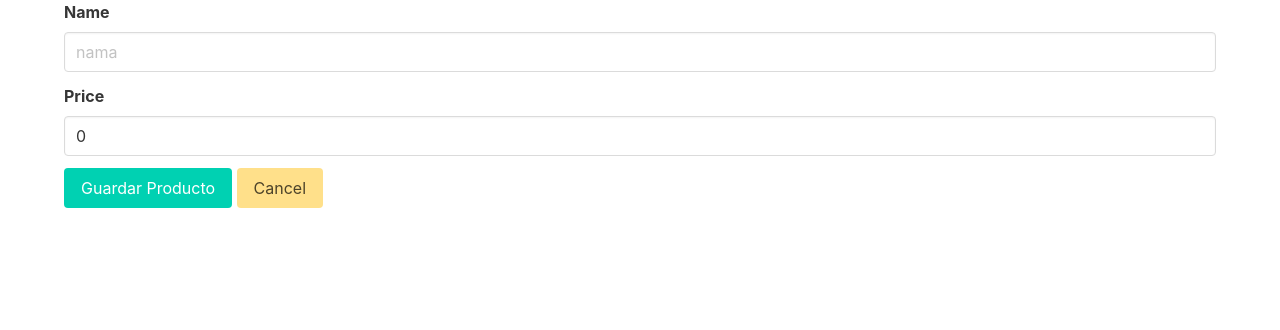
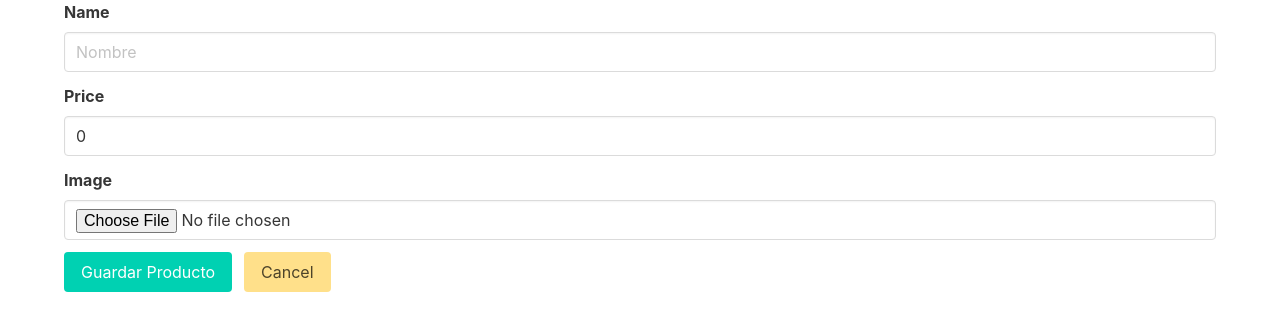
Before and after one commit to AuraRenPer/examen-BH, a React (Create React App) app: page /add in a window 1280 px wide. Shown: the top 330 px of the page. Built offline with nearby package versions, Linux system fonts and the light colour scheme.

Commit message:
Modifications in Add Product

```diff
--- a/src/components/AddProduct.js
+++ b/src/components/AddProduct.js
@@ -1,35 +1,89 @@
-import React, { useState } from 'react'
-import { useNavigate } from 'react-router-dom'
-import axios from 'axios'
+import React, { useState } from 'react';
+import { useNavigate } from 'react-router-dom';
+import axios from 'axios';
+
+import 'bulma/css/bulma.min.css';
+
 const AddProduct = () => {
-    const [nombre, setTitle] = useState('')
-    const [precio, setPrice] = useState(0)
-    const navigate = useNavigate()
+    const [nombre, setTitle] = useState('');
+    const [precio, setPrice] = useState(0);
+    const [imagen, setImage] = useState(null);
+    const navigate = useNavigate();
+
     const saveProduct = async (e) => {
         e.preventDefault();
-        await axios.post('http://localhost:8080/products', {
-            nombre: nombre,
-            precio: precio
-        })
-        navigate("/")
-    }
+
+        const formData = new FormData();
+        formData.append('nombre', nombre);
+        formData.append('precio', precio);
+        formData.append('imagen', imagen);
+
+        await axios.post('http://localhost:8080/products', formData);
+        navigate('/');
+    };
+
+    const handleImageChange = (e) => {
+        const file = e.target.files[0];
+        setImage(file);
+    };
+
     return (
-        <div>
-            <form onSubmit={ saveProduct }>
+        <div className="container">
+            <form onSubmit={saveProduct} encType="multipart/form-data">
                 <div className="field">
                     <label className="label">Name</label>
-                    <input type="text" className="input" value={ nombre } onChange={ (e) => setTitle(e.target.value) } placeholder="nama" />
+                    <div className="control">
+                        <input
+                            type="text"
+                            className="input"
+                            value={nombre}
+                            onChange={(e) => setTitle(e.target.value)}
+                            placeholder="Nombre"
+                        />
+                    </div>
                 </div>
                 <div className="field">
                     <label className="label">Price</label>
-                    <input type="text" className="input" value={ precio } onChange={ (e) => setPrice(e.target.value) } placeholder="harga" />
+                    <div className="control">
+                        <input
+                            type="text"
+                            className="input"
+                            value={precio}
+                            onChange={(e) => setPrice(e.target.value)}
+                            placeholder="Precio"
+                        />
+                    </div>
                 </div>
                 <div className="field">
-                    <button className="button is-primary">Guardar Producto</button>&nbsp;
-                    <button className="button is-warning" onClick={() => navigate("/")}>Cancel</button>
+                    <label className="label">Image</label>
+                    <div className="control">
+                        <input
+                            type="file"
+                            accept="image/*"
+                            onChange={handleImageChange}
+                            className="input"
+                        />
+                    </div>
+                </div>
+                <div className="field is-grouped">
+                    <div className="control">
+                        <button type="submit" className="button is-primary">
+                            Guardar Producto
+                        </button>
+                    </div>
+                    <div className="control">
+                        <button
+                            type="button"
+                            className="button is-warning"
+                            onClick={() => navigate('/')}
+                        >
+                            Cancel
+                        </button>
+                    </div>
                 </div>
             </form>
         </div>
-    )
+    );
 };
+
 export default AddProduct;
--- a/src/components/EditProduct.js
+++ b/src/components/EditProduct.js
@@ -26,15 +26,15 @@ const EditProduct = () => {
         <div>
             <form onSubmit={ updateProduct }>
                 <div className="field">
-                    <label className="label">Nama Barang</label>
-                    <input type="text" className="input" value={ title } onChange={ (e) => setTitle(e.target.value) } placeholder="nama" />
+                    <label className="label">Nombre</label>
+                    <input type="text" className="input" value={ title } onChange={ (e) => setTitle(e.target.value) } placeholder="Actualiza el nombre" />
                 </div>
                 <div className="field">
-                    <label className="label">Harga</label>
-                    <input type="text" className="input" value={ price } onChange={ (e) => setPrice(e.target.value) } placeholder="harga" />
+                    <label className="label">Precio</label>
+                    <input type="text" className="input" value={ price } onChange={ (e) => setPrice(e.target.value) } placeholder="Actualiza el precio" />
                 </div>
                 <div className="field">
-                    <button className="button is-primary">Update</button>&nbsp;
+                    <button className="button is-primary">Actualizar</button>&nbsp;
                     <button className="button is-warning" onClick={() => navigate("/")}>Cancel</button>
                 </div>
             </form>
```
